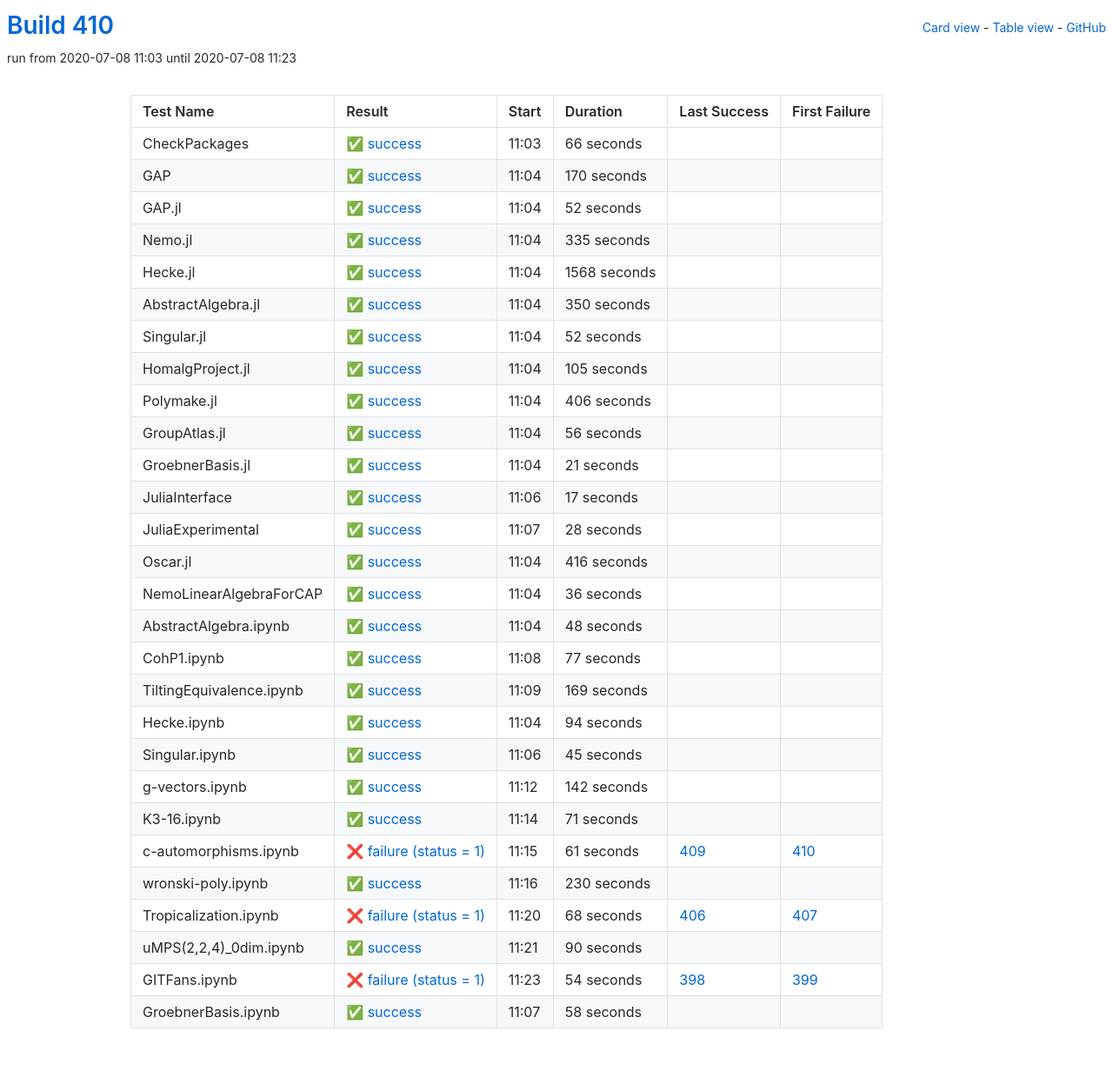
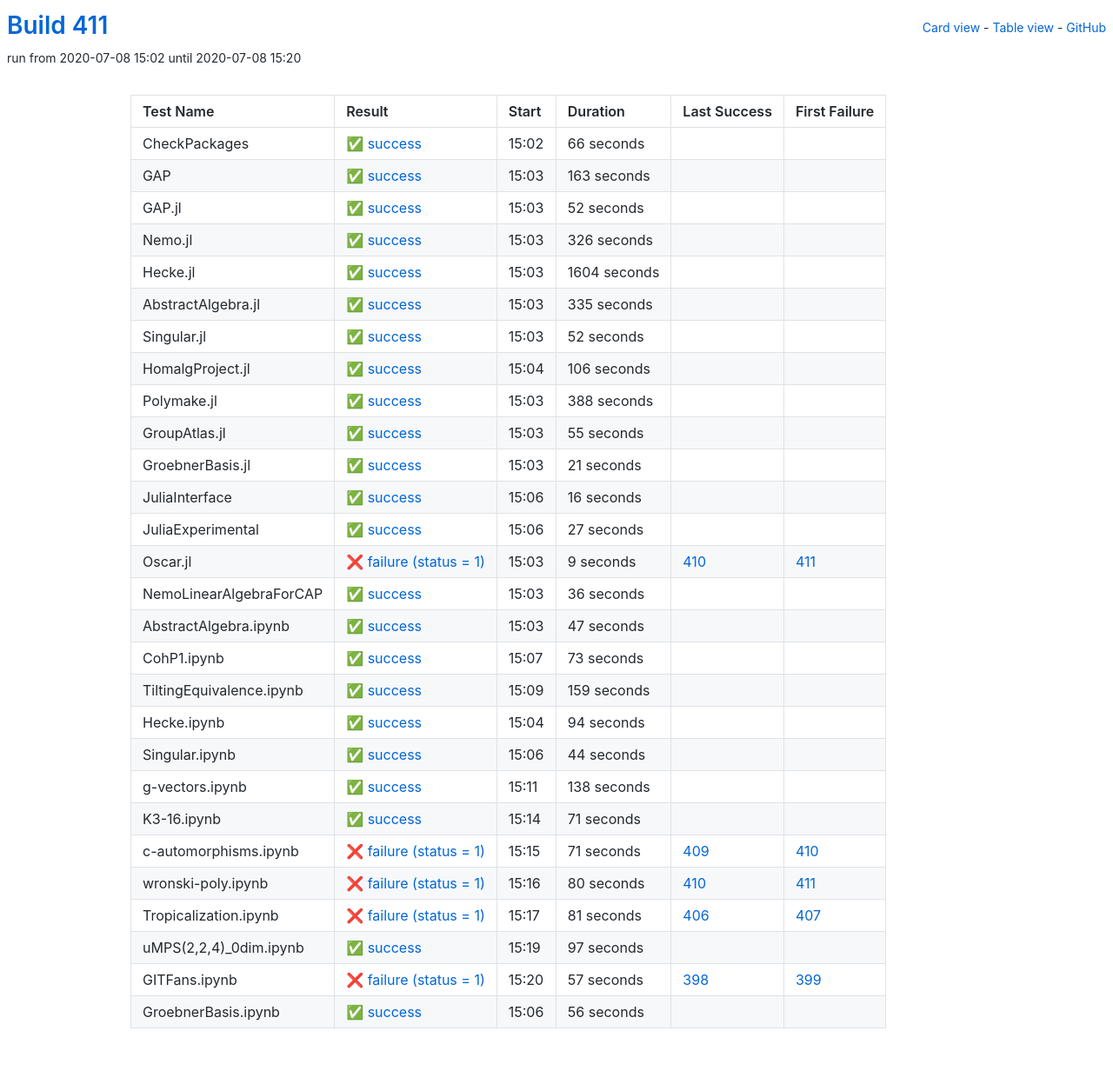
Before and after one commit to oscar-system/oscar-ci-status-stable, a Jekyll site: the page built from table.html, in a window 1280 px wide. Shown: the whole page at 87% size. Built offline with Jekyll 4.4.1, drawn with Linux system fonts in a browser that asks for light colours.

Commit message:
Build #411

```diff
--- a/_data/ci.yml
+++ b/_data/ci.yml
@@ -1,6 +1,6 @@
 ---
-build: 410
-build_url: https://oscarci.mathematik.uni-kl.de/job/oscar-stable/410/
+build: 411
+build_url: https://oscarci.mathematik.uni-kl.de/job/oscar-stable/411/
 job: oscar-stable
 organization: oscar-system
 repo: oscar-ci-status-stable
@@ -8,8 +8,8 @@ repourl: https://github.com/oscar-system/oscar-ci-status-stable
 tests:
 - name: CheckPackages
   id: checkpackages
-  log: https://oscarci.mathematik.uni-kl.de/job/oscar-stable/410/artifact/logs/build-410/CheckPackages.log
-  start: 2020-07-08 11:03
+  log: https://oscarci.mathematik.uni-kl.de/job/oscar-stable/411/artifact/logs/build-411/CheckPackages.log
+  start: 2020-07-08 15:02
   success: true
   exitcode: 0
   status: success
@@ -20,20 +20,20 @@ tests:
   first_failure_url:
 - name: GAP
   id: gap
-  log: https://oscarci.mathematik.uni-kl.de/job/oscar-stable/410/artifact/logs/build-410/GAP.log
-  start: 2020-07-08 11:04
+  log: https://oscarci.mathematik.uni-kl.de/job/oscar-stable/411/artifact/logs/build-411/GAP.log
+  start: 2020-07-08 15:03
   success: true
   exitcode: 0
   status: success
-  duration: 170
+  duration: 163
   last_success: false
   last_success_url:
   first_failure: false
   first_failure_url:
 - name: GAP.jl
   id: gap-jl
-  log: https://oscarci.mathematik.uni-kl.de/job/oscar-stable/410/artifact/logs/build-410/GAP.jl.log
-  start: 2020-07-08 11:04
+  log: https://oscarci.mathematik.uni-kl.de/job/oscar-stable/411/artifact/logs/build-411/GAP.jl.log
+  start: 2020-07-08 15:03
   success: true
   exitcode: 0
   status: success
@@ -44,8 +44,32 @@ tests:
   first_failure_url:
 - name: Nemo.jl
   id: nemo-jl
-  log: https://oscarci.mathematik.uni-kl.de/job/oscar-stable/410/artifact/logs/build-410/Nemo.jl.log
-  start: 2020-07-08 11:04
+  log: https://oscarci.mathematik.uni-kl.de/job/oscar-stable/411/artifact/logs/build-411/Nemo.jl.log
+  start: 2020-07-08 15:03
+  success: true
+  exitcode: 0
+  status: success
+  duration: 326
+  last_success: false
+  last_success_url:
+  first_failure: false
+  first_failure_url:
+- name: Hecke.jl
+  id: hecke-jl
+  log: https://oscarci.mathematik.uni-kl.de/job/oscar-stable/411/artifact/logs/build-411/Hecke.jl.log
+  start: 2020-07-08 15:03
+  success: true
+  exitcode: 0
+  status: success
+  duration: 1604
+  last_success: false
+  last_success_url:
+  first_failure: false
+  first_failure_url:
+- name: AbstractAlgebra.jl
+  id: abstractalgebra-jl
+  log: https://oscarci.mathematik.uni-kl.de/job/oscar-stable/411/artifact/logs/build-411/AbstractAlgebra.jl.log
+  start: 2020-07-08 15:03
   success: true
   exitcode: 0
   status: success
@@ -54,34 +78,10 @@ tests:
   last_success_url:
   first_failure: false
   first_failure_url:
-- name: Hecke.jl
-  id: hecke-jl
-  log: https://oscarci.mathematik.uni-kl.de/job/oscar-stable/410/artifact/logs/build-410/Hecke.jl.log
-  start: 2020-07-08 11:04
-  success: true
-  exitcode: 0
-  status: success
-  duration: 1568
-  last_success: false
-  last_success_url:
-  first_failure: false
-  first_failure_url:
-- name: AbstractAlgebra.jl
-  id: abstractalgebra-jl
-  log: https://oscarci.mathematik.uni-kl.de/job/oscar-stable/410/artifact/logs/build-410/AbstractAlgebra.jl.log
-  start: 2020-07-08 11:04
-  success: true
-  exitcode: 0
-  status: success
-  duration: 350
-  last_success: false
-  last_success_url:
-  first_failure: false
-  first_failure_url:
 - name: Singular.jl
   id: singular-jl
-  log: https://oscarci.mathematik.uni-kl.de/job/oscar-stable/410/artifact/logs/build-410/Singular.jl.log
-  start: 2020-07-08 11:04
+  log: https://oscarci.mathematik.uni-kl.de/job/oscar-stable/411/artifact/logs/build-411/Singular.jl.log
+  start: 2020-07-08 15:03
   success: true
   exitcode: 0
   status: success
@@ -92,44 +92,44 @@ tests:
   first_failure_url:
 - name: HomalgProject.jl
   id: homalgproject-jl
-  log: https://oscarci.mathematik.uni-kl.de/job/oscar-stable/410/artifact/logs/build-410/HomalgProject.jl.log
-  start: 2020-07-08 11:04
+  log: https://oscarci.mathematik.uni-kl.de/job/oscar-stable/411/artifact/logs/build-411/HomalgProject.jl.log
+  start: 2020-07-08 15:04
   success: true
   exitcode: 0
   status: success
-  duration: 105
+  duration: 106
   last_success: false
   last_success_url:
   first_failure: false
   first_failure_url:
 - name: Polymake.jl
   id: polymake-jl
-  log: https://oscarci.mathematik.uni-kl.de/job/oscar-stable/410/artifact/logs/build-410/Polymake.jl.log
-  start: 2020-07-08 11:04
+  log: https://oscarci.mathematik.uni-kl.de/job/oscar-stable/411/artifact/logs/build-411/Polymake.jl.log
+  start: 2020-07-08 15:03
   success: true
   exitcode: 0
   status: success
-  duration: 406
+  duration: 388
   last_success: false
   last_success_url:
   first_failure: false
   first_failure_url:
 - name: GroupAtlas.jl
   id: groupatlas-jl
-  log: https://oscarci.mathematik.uni-kl.de/job/oscar-stable/410/artifact/logs/build-410/GroupAtlas.jl.log
-  start: 2020-07-08 11:04
+  log: https://oscarci.mathematik.uni-kl.de/job/oscar-stable/411/artifact/logs/build-411/GroupAtlas.jl.log
+  start: 2020-07-08 15:03
   success: true
   exitcode: 0
   status: success
-  duration: 56
+  duration: 55
   last_success: false
   last_success_url:
   first_failure: false
   first_failure_url:
 - name: GroebnerBasis.jl
   id: groebnerbasis-jl
-  log: https://oscarci.mathematik.uni-kl.de/job/oscar-stable/410/artifact/logs/build-410/GroebnerBasis.jl.log
-  start: 2020-07-08 11:04
+  log: https://oscarci.mathematik.uni-kl.de/job/oscar-stable/411/artifact/logs/build-411/GroebnerBasis.jl.log
+  start: 2020-07-08 15:03
   success: true
   exitcode: 0
   status: success
@@ -140,44 +140,44 @@ tests:
   first_failure_url:
 - name: JuliaInterface
   id: juliainterface
-  log: https://oscarci.mathematik.uni-kl.de/job/oscar-stable/410/artifact/logs/build-410/JuliaInterface.log
-  start: 2020-07-08 11:06
+  log: https://oscarci.mathematik.uni-kl.de/job/oscar-stable/411/artifact/logs/build-411/JuliaInterface.log
+  start: 2020-07-08 15:06
   success: true
   exitcode: 0
   status: success
-  duration: 17
+  duration: 16
   last_success: false
   last_success_url:
   first_failure: false
   first_failure_url:
 - name: JuliaExperimental
   id: juliaexperimental
-  log: https://oscarci.mathematik.uni-kl.de/job/oscar-stable/410/artifact/logs/build-410/JuliaExperimental.log
-  start: 2020-07-08 11:07
+  log: https://oscarci.mathematik.uni-kl.de/job/oscar-stable/411/artifact/logs/build-411/JuliaExperimental.log
+  start: 2020-07-08 15:06
   success: true
   exitcode: 0
   status: success
-  duration: 28
+  duration: 27
   last_success: false
   last_success_url:
   first_failure: false
   first_failure_url:
 - name: Oscar.jl
   id: oscar-jl
-  log: https://oscarci.mathematik.uni-kl.de/job/oscar-stable/410/artifact/logs/build-410/Oscar.jl.log
-  start: 2020-07-08 11:04
-  success: true
-  exitcode: 0
-  status: success
-  duration: 416
-  last_success: false
-  last_success_url:
-  first_failure: false
-  first_failure_url:
+  log: https://oscarci.mathematik.uni-kl.de/job/oscar-stable/411/artifact/logs/build-411/Oscar.jl.log
+  start: 2020-07-08 15:03
+  success: false
+  exitcode: 1
+  status: failure
+  duration: 9
+  last_success: 410
+  last_success_url: https://oscarci.mathematik.uni-kl.de/job/oscar-stable/410/
+  first_failure: 411
+  first_failure_url: https://oscarci.mathematik.uni-kl.de/job/oscar-stable/411/
 - name: NemoLinearAlgebraForCAP
   id: nemolinearalgebraforcap
-  log: https://oscarci.mathematik.uni-kl.de/job/oscar-stable/410/artifact/logs/build-410/NemoLinearAlgebraForCAP.log
-  start: 2020-07-08 11:04
+  log: https://oscarci.mathematik.uni-kl.de/job/oscar-stable/411/artifact/logs/build-411/NemoLinearAlgebraForCAP.log
+  start: 2020-07-08 15:03
   success: true
   exitcode: 0
   status: success
@@ -188,44 +188,44 @@ tests:
   first_failure_url:
 - name: AbstractAlgebra.ipynb
   id: abstractalgebra-ipynb
-  log: https://oscarci.mathematik.uni-kl.de/job/oscar-stable/410/artifact/logs/build-410/AbstractAlgebra.ipynb.log
-  start: 2020-07-08 11:04
+  log: https://oscarci.mathematik.uni-kl.de/job/oscar-stable/411/artifact/logs/build-411/AbstractAlgebra.ipynb.log
+  start: 2020-07-08 15:03
   success: true
   exitcode: 0
   status: success
-  duration: 48
+  duration: 47
   last_success: false
   last_success_url:
   first_failure: false
   first_failure_url:
 - name: CohP1.ipynb
   id: cohp1-ipynb
-  log: https://oscarci.mathematik.uni-kl.de/job/oscar-stable/410/artifact/logs/build-410/CohP1.ipynb.log
-  start: 2020-07-08 11:08
+  log: https://oscarci.mathematik.uni-kl.de/job/oscar-stable/411/artifact/logs/build-411/CohP1.ipynb.log
+  start: 2020-07-08 15:07
   success: true
   exitcode: 0
   status: success
-  duration: 77
+  duration: 73
   last_success: false
   last_success_url:
   first_failure: false
   first_failure_url:
 - name: TiltingEquivalence.ipynb
   id: tiltingequivalence-ipynb
-  log: https://oscarci.mathematik.uni-kl.de/job/oscar-stable/410/artifact/logs/build-410/TiltingEquivalence.ipynb.log
-  start: 2020-07-08 11:09
+  log: https://oscarci.mathematik.uni-kl.de/job/oscar-stable/411/artifact/logs/build-411/TiltingEquivalence.ipynb.log
+  start: 2020-07-08 15:09
   success: true
   exitcode: 0
   status: success
-  duration: 169
+  duration: 159
   last_success: false
   last_success_url:
   first_failure: false
   first_failure_url:
 - name: Hecke.ipynb
   id: hecke-ipynb
-  log: https://oscarci.mathematik.uni-kl.de/job/oscar-stable/410/artifact/logs/build-410/Hecke.ipynb.log
-  start: 2020-07-08 11:04
+  log: https://oscarci.mathematik.uni-kl.de/job/oscar-stable/411/artifact/logs/build-411/Hecke.ipynb.log
+  start: 2020-07-08 15:04
   success: true
   exitcode: 0
   status: success
@@ -236,32 +236,32 @@ tests:
   first_failure_url:
 - name: Singular.ipynb
   id: singular-ipynb
-  log: https://oscarci.mathematik.uni-kl.de/job/oscar-stable/410/artifact/logs/build-410/Singular.ipynb.log
-  start: 2020-07-08 11:06
+  log: https://oscarci.mathematik.uni-kl.de/job/oscar-stable/411/artifact/logs/build-411/Singular.ipynb.log
+  start: 2020-07-08 15:06
   success: true
   exitcode: 0
   status: success
-  duration: 45
+  duration: 44
   last_success: false
   last_success_url:
   first_failure: false
   first_failure_url:
 - name: g-vectors.ipynb
   id: g-vectors-ipynb
-  log: https://oscarci.mathematik.uni-kl.de/job/oscar-stable/410/artifact/logs/build-410/g-vectors.ipynb.log
-  start: 2020-07-08 11:12
+  log: https://oscarci.mathematik.uni-kl.de/job/oscar-stable/411/artifact/logs/build-411/g-vectors.ipynb.log
+  start: 2020-07-08 15:11
   success: true
   exitcode: 0
   status: success
-  duration: 142
+  duration: 138
   last_success: false
   last_success_url:
   first_failure: false
   first_failure_url:
 - name: K3-16.ipynb
   id: k3-16-ipynb
-  log: https://oscarci.mathematik.uni-kl.de/job/oscar-stable/410/artifact/logs/build-410/K3-16.ipynb.log
-  start: 2020-07-08 11:14
+  log: https://oscarci.mathematik.uni-kl.de/job/oscar-stable/411/artifact/logs/build-411/K3-16.ipynb.log
+  start: 2020-07-08 15:14
   success: true
   exitcode: 0
   status: success
@@ -272,72 +272,72 @@ tests:
   first_failure_url:
 - name: c-automorphisms.ipynb
   id: c-automorphisms-ipynb
-  log: https://oscarci.mathematik.uni-kl.de/job/oscar-stable/410/artifact/logs/build-410/c-automorphisms.ipynb.log
-  start: 2020-07-08 11:15
+  log: https://oscarci.mathematik.uni-kl.de/job/oscar-stable/411/artifact/logs/build-411/c-automorphisms.ipynb.log
+  start: 2020-07-08 15:15
   success: false
   exitcode: 1
   status: failure
-  duration: 61
+  duration: 71
   last_success: 409
   last_success_url: https://oscarci.mathematik.uni-kl.de/job/oscar-stable/409/
   first_failure: 410
   first_failure_url: https://oscarci.mathematik.uni-kl.de/job/oscar-stable/410/
 - name: wronski-poly.ipynb
   id: wronski-poly-ipynb
-  log: https://oscarci.mathematik.uni-kl.de/job/oscar-stable/410/artifact/logs/build-410/wronski-poly.ipynb.log
-  start: 2020-07-08 11:16
-  success: true
-  exitcode: 0
-  status: success
-  duration: 230
-  last_success: false
-  last_success_url:
-  first_failure: false
-  first_failure_url:
-- name: Tropicalization.ipynb
-  id: tropicalization-ipynb
-  log: https://oscarci.mathematik.uni-kl.de/job/oscar-stable/410/artifact/logs/build-410/Tropicalization.ipynb.log
-  start: 2020-07-08 11:20
+  log: https://oscarci.mathematik.uni-kl.de/job/oscar-stable/411/artifact/logs/build-411/wronski-poly.ipynb.log
+  start: 2020-07-08 15:16
   success: false
   exitcode: 1
   status: failure
-  duration: 68
+  duration: 80
+  last_success: 410
+  last_success_url: https://oscarci.mathematik.uni-kl.de/job/oscar-stable/410/
+  first_failure: 411
+  first_failure_url: https://oscarci.mathematik.uni-kl.de/job/oscar-stable/411/
+- name: Tropicalization.ipynb
+  id: tropicalization-ipynb
+  log: https://oscarci.mathematik.uni-kl.de/job/oscar-stable/411/artifact/logs/build-411/Tropicalization.ipynb.log
+  start: 2020-07-08 15:17
+  success: false
+  exitcode: 1
+  status: failure
+  duration: 81
   last_success: 406
   last_success_url: https://oscarci.mathematik.uni-kl.de/job/oscar-stable/406/
   first_failure: 407
   first_failure_url: https://oscarci.mathematik.uni-kl.de/job/oscar-stable/407/
 - name: uMPS(2,2,4)_0dim.ipynb
   id: umps-2-2-4-0dim-ipynb
-  log: https://oscarci.mathematik.uni-kl.de/job/oscar-stable/410/artifact/logs/build-410/uMPS-2-2-4-_0dim.ipynb.log
-  start: 2020-07-08 11:21
+  log: https://oscarci.mathematik.uni-kl.de/job/oscar-stable/411/artifact/logs/build-411/uMPS-2-2-4-_0dim.ipynb.log
+  start: 2020-07-08 15:19
   success: true
   exitcode: 0
   status: success
-  duration: 90
+  duration: 97
   last_success: false
   last_success_url:
   first_failure: false
   first_failure_url:
 - name: GITFans.ipynb
   id: gitfans-ipynb
-  log: https://oscarci.mathematik.uni-kl.de/job/oscar-stable/410/artifact/logs/build-410/GITFans.ipynb.log
-  start: 2020-07-08 11:23
+  log: https://oscarci.mathematik.uni-kl.de/job/oscar-stable/411/artifact/logs/build-411/GITFans.ipynb.log
+  start: 2020-07-08 15:20
   success: false
   exitcode: 1
   status: failure
-  duration: 54
+  duration: 57
   last_success: 398
   last_success_url: https://oscarci.mathematik.uni-kl.de/job/oscar-stable/398/
   first_failure: 399
   first_failure_url: https://oscarci.mathematik.uni-kl.de/job/oscar-stable/399/
 - name: GroebnerBasis.ipynb
   id: groebnerbasis-ipynb
-  log: https://oscarci.mathematik.uni-kl.de/job/oscar-stable/410/artifact/logs/build-410/GroebnerBasis.ipynb.log
-  start: 2020-07-08 11:07
+  log: https://oscarci.mathematik.uni-kl.de/job/oscar-stable/411/artifact/logs/build-411/GroebnerBasis.ipynb.log
+  start: 2020-07-08 15:06
   success: true
   exitcode: 0
   status: success
-  duration: 58
+  duration: 56
   last_success: false
   last_success_url:
   first_failure: false
```
Also changed, not shown: README.md.
